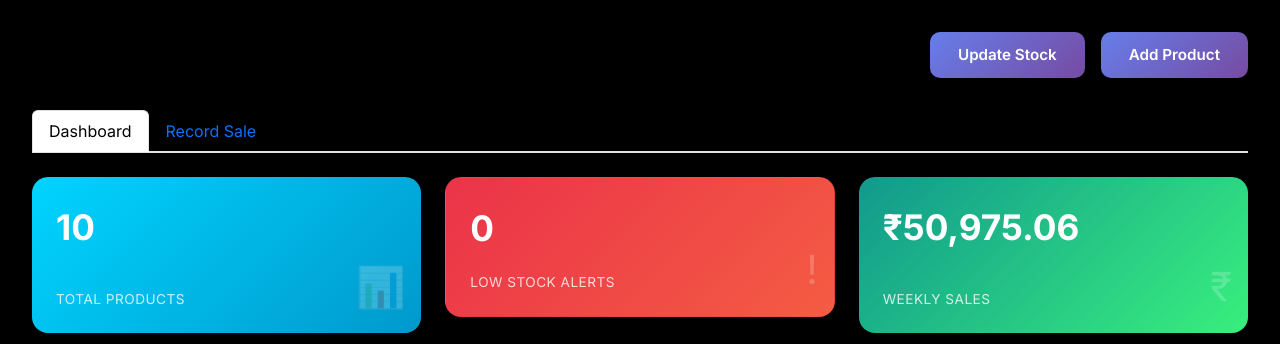
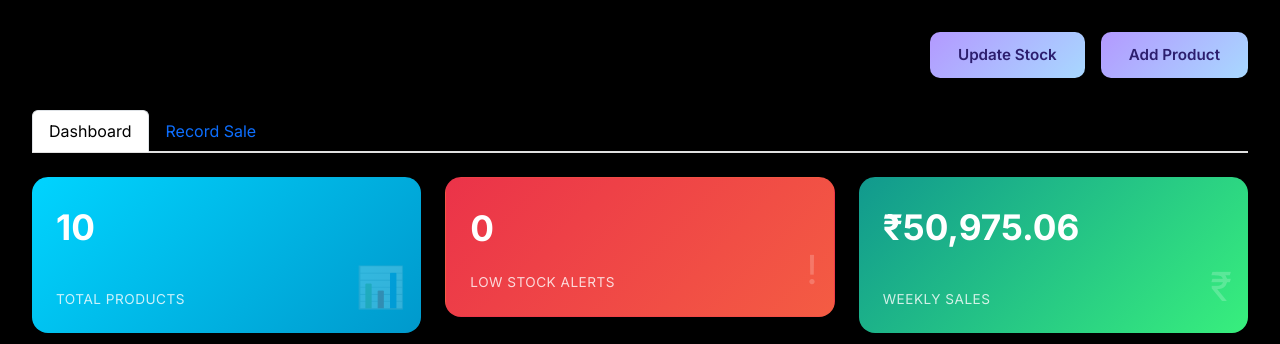
Before and after one commit to Kush69420/Smart-Stock-Predicting-system, a Flask app: page / in a window 1280 px wide. Shown: the part 76-420 px from the top of the page. Run offline with Flask 3, Linux system fonts and the light colour scheme; data comes from the database, SQL or seed files in the repository; data that the repository does not hold is empty.

Commit message:
Update button colors to a pastel gradient
Modify the custom button styles in `static/style.css` to use a pastel purple to light blue gradient background with darker purple text, and adjust hover effects.

Replit-Commit-Author: Agent
Replit-Commit-Session-Id: e4a00cd0-bffa-45be-b835-d03da8f41ba9
Replit-Commit-Checkpoint-Type: full_checkpoint
Replit-Commit-Event-Id: f8ddeb40-0368-4a70-9c33-071597507767
Replit-Commit-Screenshot-Url: https://storage.googleapis.com/screenshot-production-us-central1/bfa5a85c-1217-486a-906c-3747fe48cff2/e4a00cd0-bffa-45be-b835-d03da8f41ba9/6tplRuF

```diff
--- a/static/style.css
+++ b/static/style.css
@@ -183,9 +183,9 @@ body {
 }
 
 .btn-primary-custom {
-    background: linear-gradient(135deg, #667eea 0%, #764ba2 100%);
+    background: linear-gradient(135deg, #b399ff 0%, #a8d8ff 100%);
     border: none;
-    color: white;
+    color: #2c1e6e;
     padding: 12px 28px;
     border-radius: 10px;
     font-weight: 600;
@@ -195,16 +195,16 @@ body {
 }
 
 .btn-primary-custom:hover {
-    filter: brightness(1.1);
+    filter: brightness(0.95);
     transform: translateY(-2px);
-    box-shadow: 0 4px 12px rgba(102, 126, 234, 0.4);
-    color: white;
+    box-shadow: 0 4px 12px rgba(179, 153, 255, 0.4);
+    color: #2c1e6e;
 }
 
 .btn-secondary-custom {
-    background: linear-gradient(135deg, #667eea 0%, #764ba2 100%);
+    background: linear-gradient(135deg, #b399ff 0%, #a8d8ff 100%);
     border: none;
-    color: white;
+    color: #2c1e6e;
     padding: 12px 28px;
     border-radius: 10px;
     font-weight: 600;
@@ -214,10 +214,10 @@ body {
 }
 
 .btn-secondary-custom:hover {
-    filter: brightness(1.1);
-    color: white;
+    filter: brightness(0.95);
+    color: #2c1e6e;
     transform: translateY(-2px);
-    box-shadow: 0 4px 12px rgba(102, 126, 234, 0.4);
+    box-shadow: 0 4px 12px rgba(179, 153, 255, 0.4);
 }
 
 .content-grid {
```
